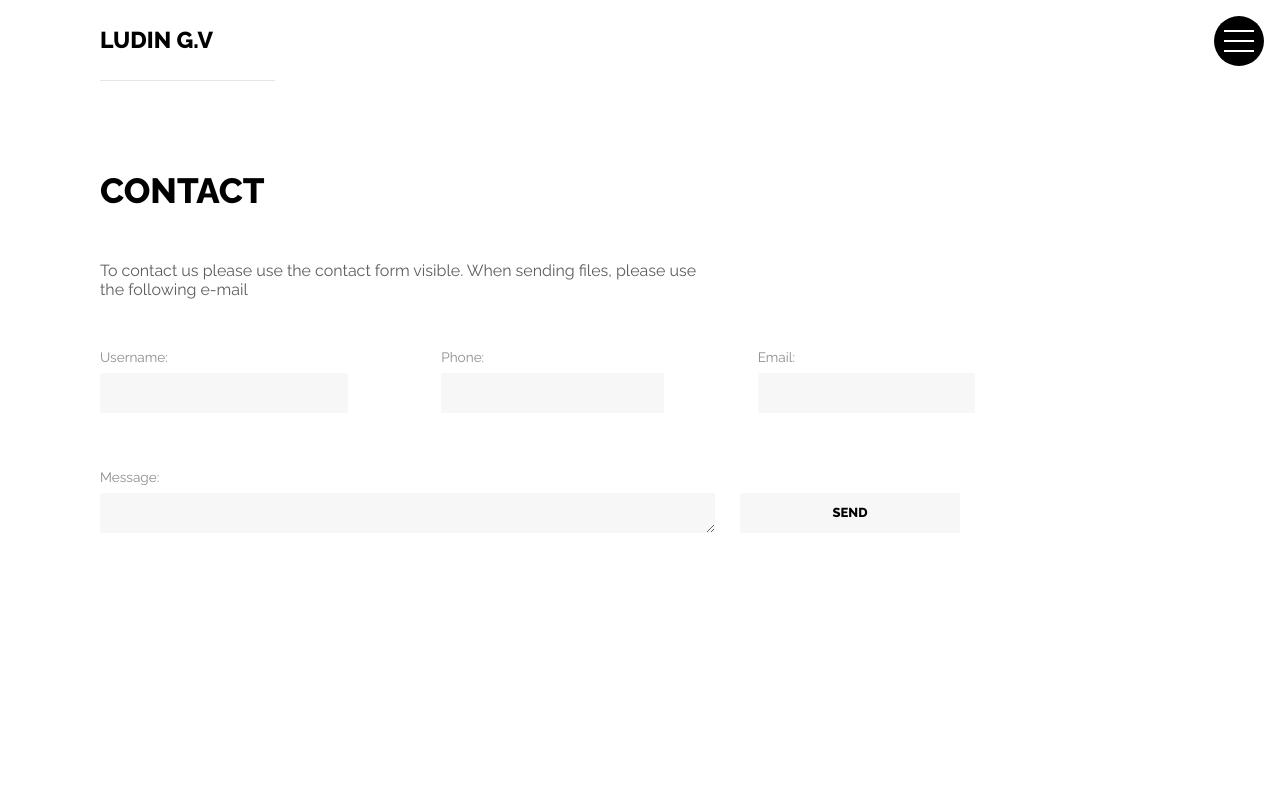
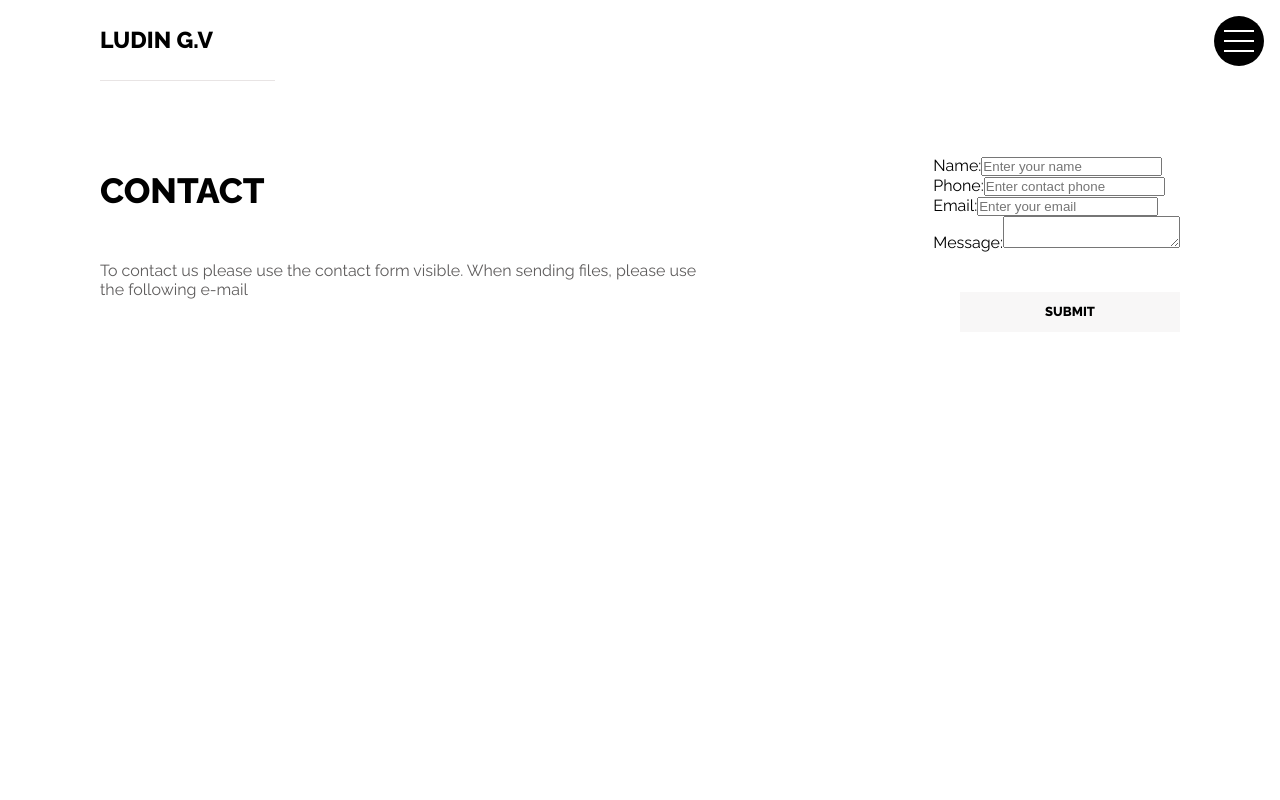
Before and after one commit to GennadjiLudin/React-app_Summury_Website, a React (Create React App) app in the folder portfolio/: page /contacts in a window 1280 px wide. Shown: the top 800 px of the page. Built offline with nearby package versions, Linux system fonts and the light colour scheme.

Commit message:
Add form validations

```diff
--- a/portfolio/src/components/blocks/Form/Form.js
+++ b/portfolio/src/components/blocks/Form/Form.js
@@ -1,4 +1,6 @@
-import React, {Component} from 'react';
+import React from 'react';
+import { Formik } from 'formik';
+import * as Yup from 'yup';
 
 // Components
 import Input from '../../elements/Input/Input';
@@ -8,109 +10,108 @@ import Textarea from '../../elements/Textarea/Textarea';
 // Styles
 import './Form.scss';
 
-class Form extends Component {
-    state = {
-        values: {
-            name: {
-                value: '',
-                isRequired: true,
-                error: '',
-            },
-            phone: {
-                value: '',
-                error: '',
-            },
-            email: {
-                value: '',
-                isRequired: true,
-                error: '',
-            },
-            message: {
-                value: '',
-                isRequired: true,
-                error: '',
-            },
-        }
-    };
+const validationSchema = Yup.object().shape({
+  name: Yup.string()
+    .min(2, 'Too Short!')
+    .max(50, 'Too Long!')
+    .required('Required'),
+  phone: Yup.number()
+    .min(11, 'Too Short!')
+    .max(12, 'Too Long!'),
+  email: Yup.string()
+    .email('Invalid email')
+    .required('Required'),
+  message: Yup.string()
+    .min(2, 'Too Short!')
+    .required('Required'),
+});
 
-    validate = (e) => {
-        e.preventDefault();
-        const {values} = this.state;
-        let isValidate = false;
-        Object.keys(values).map(el => {
-            if (values[el].isRequired) {
-                let isEmpty = this._isEmpty(values[el].value, el);
-                switch (el) {
-                    case 'name':
-                        isValidate = true;
-                        console.log(isEmpty);
-                        if (isEmpty) {
-                            isValidate = false;
-                        }
-                        break;
-                    case 'email':
-                        console.log(isEmpty);
-                        isValidate = true;
-                        if (isEmpty) {
-                            isValidate = false;
-                        } else {
-                            isValidate = this._validateEmail();
-                        }
-                        break;
+const ContactForm = () => {
+    return (
+      <Formik
+        initialValues={{
+          name: '',
+          phone: '',
+          email: '',
+          message: '',
+        }}
+        validationSchema={validationSchema}
+        onSubmit={(values, {setSubmitting, resetForm}) => {
+          setSubmitting(true);
 
-                    default:
-                        break;
-                }
-            }
-        });
-    }
+          setTimeout(() => {
+            alert(JSON.stringify(values, null, 4))
+            resetForm();
+            setSubmitting(false);
+          }, 500);
+        }}
+        className="form"
+      >
+        {({values, errors, touched, handleChange, handleBlur, handleSubmit, isSubmitting}) => (
+        <form onSubmit={handleSubmit}>
+          <div>
+            <label htmlFor="name">Name:</label>
+            <input
+                id="name"
+                name="name"
+                type="text"
+                placeholder="Enter your name"
+                onChange={handleChange}
+                onBlur={handleBlur}
+                value={values.name}
+            />
+            {touched.name && errors.name ? (<div>{errors.name}</div>) : null}
+          </div>
+          <div>
+            <label htmlFor="phone">Phone:</label>
+            <input
+                id="phone"
+                name="phone"
+                type="tel"
+                placeholder="Enter contact phone"
+                onChange={handleChange}
+                onBlur={handleBlur}
+                value={values.phone}
+            />
+            {touched.phone && errors.phone ? (<div>{errors.phone}</div>) : null}
+          </div>
+          <div>
+            <label htmlFor="email">Email:</label>
+            <input
+                id="email"
+                name="email"
+                type="email"
+                placeholder="Enter your email"
+                onChange={handleChange}
+                onBlur={handleBlur}
+                value={values.email}
+            />
+            {touched.email && errors.email ? (<div>{errors.email}</div>) : null}
+          </div>
+          <div>
+            <label htmlFor="message">Message:</label>
+            <textarea
+                id="message"
+                name="message"
+                type="text"
+                onChange={handleChange}
+                onBlur={handleBlur}
+                value={values.message}
+            />
+            {touched.message && errors.message ? (<div>{errors.message}</div>) : null}
+          </div>
+          <Button text="Submit" variables="form-button" disabled={isSubmitting} />
+        </form>
+        )}
+      </Formik>
+    );
+};
 
-    _isEmpty = (value, name) => {
-        const {values} = this.state;
-        let newObj = {
-            ...values,
-            [name]: {
-                ...values[name],
-                error: value === '' ? 'Поле не должно быть пустым!' : ''
-            }
-        };
+export default ContactForm;
 
-        this.setState({
-            values: newObj
-        })
-        console.log(newObj);
-        return value === '' ? true : false;
-    }
 
-    _validateEmail = () => {
-
-    }
-
-    inputHandler = (e) => {
-        const {values} = this.state;
-        this.setState({
-            values: {
-                ...values,
-                [e.target.name]: {
-                    ...values[e.target.name],
-                    value: e.target.value
-                }
-            }
-        });
-    }
-
-    render() {
-        const {values} = this.state;
-        return (
-            <form className="form">
-                <Input name="name" type="text" htmlFor="email" dataInput={values.name} inputName="Username:" inputHandler={this.inputHandler} error={values.name.error}/>
-                <Input name="phone" type="tel" dataInput={values.phone} inputName="Phone:" inputHandler={this.inputHandler} />
-                <Input name="email" type="email" dataInput={values.email} inputName="Email:" inputHandler={this.inputHandler} />
-                <Textarea name="message" textareaName="Message:" textareaHandler={this.inputHandler} />
-                <Button text="Send" clickHandler={this.validate} variables="form-button" />
-            </form>
-        );
-    }
-}
-
-export default Form;
+                // <Input name="name" type="text" htmlFor="name" dataInput={values.name} inputName="Username:" inputHandler={this.inputHandler} error={values.name.error}/>
+                // <Input name="phone" type="tel" htmlFor="phone" dataInput={values.phone} inputName="Phone:" inputHandler={this.inputHandler} error={values.phone.error}/>
+                // <Input name="email" type="email" htmlFor="email" dataInput={values.email} inputName="Email:" inputHandler={this.inputHandler} error={values.email.error}/>
+                // <Textarea name="message" htmlFor="message" textareaName="Message:" textareaHandler={this.inputHandler} errorText={values.message.error}/>
+                // <Button text="Send" clickHandler={this.validate} variables="form-button" />
--- a/portfolio/src/components/elements/Input/Input.scss
+++ b/portfolio/src/components/elements/Input/Input.scss
@@ -20,7 +20,6 @@
 }
 
 .error-text {
-    width: 120px;
     height: 40px;
     line-height: 40px;
     color:red;
--- a/portfolio/src/components/pages/Contacts/Contacts.jsx
+++ b/portfolio/src/components/pages/Contacts/Contacts.jsx
@@ -2,7 +2,7 @@ import React from 'react';
 
 //Components
 import Title from '../../elements/Title/Title';
-import Form from '../../blocks/Form/Form';
+import ContactForm from '../../blocks/Form/Form';
 //Style
 import './Contacts.scss';
 
@@ -13,7 +13,7 @@ function Contacts() {
         title="Contact"
         text="To contact us please use the contact form visible. When sending files, please use the following e-mail"
       />
-      <Form />
+      <ContactForm />
     </div>
   );
 }
```
Also changed, not shown: portfolio/package.json (+4 -3 lines), 1 other file (tests, documents, lock files or other folders).
